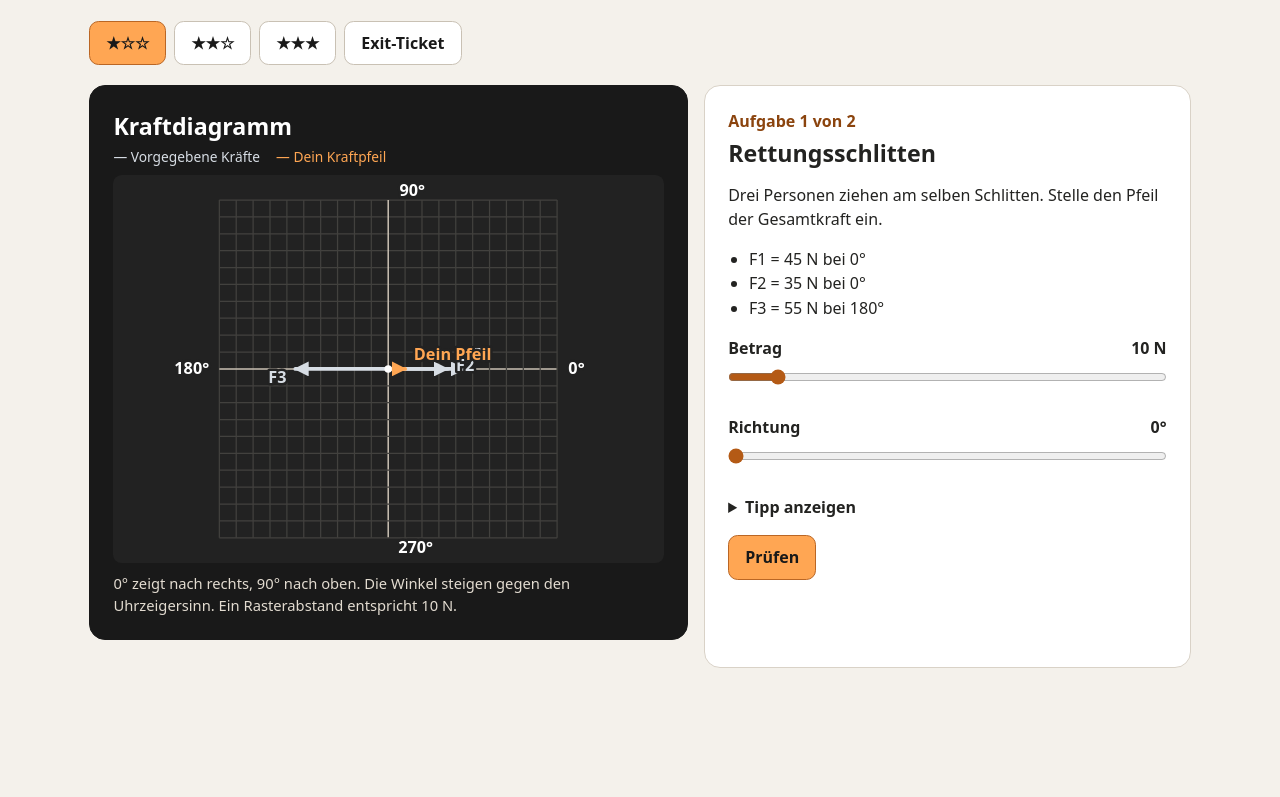
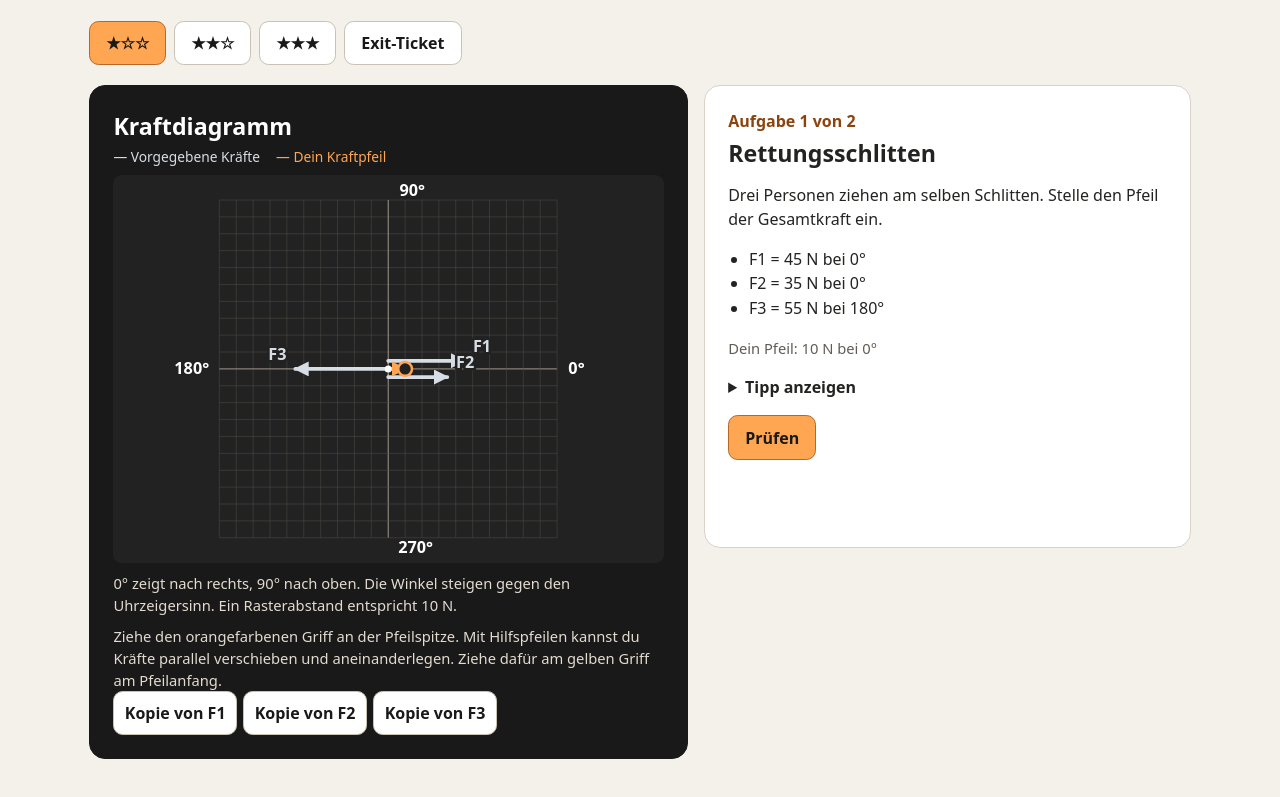
Before and after one commit to kk4j2mtznj-code/Lernseiten, a plain HTML site: page kraftaddition/index.html in a window 1280 px wide. Shown: the part 195-992 px from the top of the page. Before the commit the page ends 911 px from the top, so only its background shows below. Drawn offline with Linux system fonts and the light colour scheme.

Commit message:
Kraftaddition mit ziehbarer Pfeilspitze und zeichnerischen Hilfspfeilen

```diff
--- a/kraftaddition/index.html
+++ b/kraftaddition/index.html
@@ -10,8 +10,8 @@
 *{box-sizing:border-box}body{margin:0}a{color:inherit}header{background:var(--ink);color:#fff}header div{max-width:1140px;margin:auto;padding:1rem 1.2rem;display:flex;justify-content:space-between;gap:1rem;align-items:center}header a{color:var(--orange)}
 main{max-width:1140px;margin:auto;padding:clamp(1rem,3vw,2rem) 1.2rem 3rem}.intro{padding:.5rem 0 1.2rem}h1{font-size:clamp(2rem,5vw,3.5rem);line-height:1.03;letter-spacing:-.045em;margin:.3rem 0 .75rem}p{line-height:1.5}.intro p{margin:.25rem 0;color:var(--muted)}.levels{display:flex;flex-wrap:wrap;gap:.5rem;margin:0 0 1.2rem}button{font:inherit;font-weight:700;border:1px solid #c9c1b4;background:#fff;border-radius:.6rem;padding:.65rem 1rem;min-height:44px;cursor:pointer;color:var(--ink)}button[aria-pressed=true],.primary{background:var(--orange);border-color:#ba6624}button:disabled{opacity:.5;cursor:default}button:focus-visible,a:focus-visible,input:focus-visible,summary:focus-visible{outline:3px solid #864300;outline-offset:3px}
 .workspace{display:grid;grid-template-columns:1.23fr 1fr;gap:1rem;align-items:start}.card{background:#fff;border:1px solid #d9d2c7;border-radius:1rem;padding:clamp(.9rem,2vw,1.45rem)}.dark{background:var(--ink);color:#fff;border-color:var(--ink)}.dark p{color:#e2dbd0;margin:.55rem 0 0}h2{font-size:1.45rem;margin:.25rem 0 .5rem;line-height:1.15}h3{margin:0}.small{font-size:.92rem;color:var(--muted)}.dark .small{color:#e2dbd0}.label{font-weight:700;color:#8b440e;margin:0 0 .45rem}.legend{display:flex;gap:1rem;flex-wrap:wrap;font-size:.86rem}.fixed{color:#d7dde4}.answer{color:var(--orange)}
-svg{display:block;width:100%;max-height:390px;margin:.55rem auto;background:#222;border-radius:.55rem}.grid{stroke:#42413e;stroke-width:1}.axis{stroke:#cac1b3;stroke-width:1.2}.arrow{stroke-width:3;stroke-linecap:round}.diagram-label{font:700 13px system-ui;paint-order:stroke;stroke:#222;stroke-width:4px;stroke-linejoin:round}
-label.range{display:flex;justify-content:space-between;gap:1rem;font-weight:700;margin-top:1rem}input[type=range]{width:100%;min-height:36px;accent-color:#b45a15;margin:0}.actions{display:flex;gap:.5rem;flex-wrap:wrap;margin-top:1rem}details{margin-top:1rem;line-height:1.5}summary{cursor:pointer;font-weight:700}#feedback{min-height:3em;margin-bottom:0}#feedback.good{color:#22613c}#feedback.bad{color:#862b1b}[hidden]{display:none!important}.forces{line-height:1.55;margin-top:.5rem;padding-left:1.3rem}.result{white-space:pre-line}@media(max-width:750px){.workspace{grid-template-columns:1fr}}@media(prefers-reduced-motion:no-preference){button:hover:not(:disabled){filter:brightness(.94)}}
+svg{display:block;width:100%;max-height:390px;margin:.55rem auto;background:#222;border-radius:.55rem}.arrow{stroke-width:3;stroke-linecap:round}.diagram-label{font:700 13px system-ui;paint-order:stroke;stroke:#222;stroke-width:4px;stroke-linejoin:round}
+#diagram{touch-action:none;user-select:none}.grid{stroke:#514e47;stroke-width:.4}.axis{stroke:#aaa092;stroke-width:.75}.handle{cursor:grab;outline:none}.handle:active{cursor:grabbing}.handle:focus-visible .visible-handle{stroke:#fff;stroke-width:2.5}.tools{display:flex;flex-wrap:wrap;gap:.4rem}.tools button{padding:.4rem .65rem;color:var(--ink)}#measurement{font-variant-numeric:tabular-nums}.construction{stroke-dasharray:5 3}.actions{display:flex;gap:.5rem;flex-wrap:wrap;margin-top:1rem}details{margin-top:1rem;line-height:1.5}summary{cursor:pointer;font-weight:700}#feedback{min-height:3em;margin-bottom:0}#feedback.good{color:#22613c}#feedback.bad{color:#862b1b}[hidden]{display:none!important}.forces{line-height:1.55;margin-top:.5rem;padding-left:1.3rem}.result{white-space:pre-line}@media(max-width:750px){.workspace{grid-template-columns:1fr}}@media(prefers-reduced-motion:no-preference){button:hover:not(:disabled){filter:brightness(.94)}}
 </style>
 </head>
 <body>
@@ -28,17 +28,20 @@ label.range{display:flex;justify-content:space-between;gap:1rem;font-weight:700;
 <section class="card dark" aria-labelledby="diagram-title">
 <h2 id="diagram-title">Kraftdiagramm</h2>
 <div class="legend"><span class="fixed">— Vorgegebene Kräfte</span><span class="answer">— Dein Kraftpfeil</span></div>
-<svg id="diagram" viewBox="0 0 440 310" role="img" aria-label="Koordinatensystem mit gemeinsamem Angriffspunkt">
-<defs><marker id="fixedTip" viewBox="0 0 9 9" refX="8" refY="4.5" markerWidth="4" markerHeight="4" orient="auto"><path d="M0 0L9 4.5 0 9Z" fill="#d7dde4"/></marker><marker id="answerTip" viewBox="0 0 9 9" refX="8" refY="4.5" markerWidth="4" markerHeight="4" orient="auto"><path d="M0 0L9 4.5 0 9Z" fill="#ffa653"/></marker></defs>
-<g id="grid"></g><g id="vectors"></g>
+<svg id="diagram" viewBox="0 0 440 310" role="group" aria-label="Koordinatensystem mit gemeinsamem Angriffspunkt">
+<defs><marker id="fixedTip" viewBox="0 0 9 9" refX="8" refY="4.5" markerWidth="4" markerHeight="4" orient="auto"><path d="M0 0L9 4.5 0 9Z" fill="#d7dde4"/></marker><marker id="answerTip" viewBox="0 0 9 9" refX="8" refY="4.5" markerWidth="4" markerHeight="4" orient="auto"><path d="M0 0L9 4.5 0 9Z" fill="#ffa653"/></marker><marker id="helperTip" viewBox="0 0 9 9" refX="8" refY="4.5" markerWidth="4" markerHeight="4" orient="auto"><path d="M0 0L9 4.5 0 9Z" fill="#f4d47f"/></marker></defs>
+<g id="grid"></g><g id="vectors"></g><g id="handles"></g>
 </svg>
 <p class="small">0° zeigt nach rechts, 90° nach oben. Die Winkel steigen gegen den Uhrzeigersinn. Ein Rasterabstand entspricht 10 N.</p>
+<div id="drawing-tools">
+<p class="small">Ziehe den orangefarbenen Griff an der Pfeilspitze. Mit Hilfspfeilen kannst du Kräfte parallel verschieben und aneinanderlegen. Ziehe dafür am gelben Griff am Pfeilanfang.</p>
+<div class="tools" id="copy-buttons"></div>
+</div>
 </section>
 <section class="card" aria-labelledby="task-title">
 <p class="label" id="progress"></p><h2 id="task-title"></h2><p id="prompt"></p><ul class="forces" id="forces"></ul>
 <div id="controls">
-<label class="range" for="amount">Betrag <output id="amount-value" for="amount"></output></label><input id="amount" type="range" min="0" max="100" value="25" step="1">
-<label class="range" for="angle">Richtung <output id="angle-value" for="angle"></output></label><input id="angle" type="range" min="0" max="359" value="0" step="1">
+<p id="measurement" class="small"></p>
 </div>
 <details id="help"><summary>Tipp anzeigen</summary><p id="hint"></p></details>
 <div class="actions"><button class="primary" id="check">Prüfen</button><button id="next" hidden>Weiter</button></div>
@@ -54,12 +57,12 @@ const tasks = [
   {name:'Seilwinde am Hang', prompt:'Eine Winde zieht die Last am Hang hinauf. Zwei Kräfte ziehen entlang des Hangs hinab. Stelle die Gesamtkraft ein.', vectors:[[70,30],[45,210],[25,210]], hint:'30° und 210° sind entgegengesetzte Richtungen. Bei 0 N spielt die Richtung keine Rolle.'}
  ],
  [
-  {name:'Zwei Schlepper', prompt:'Die Schlepper ziehen das Schiff unter einem Winkel von 60°. Stelle die Gesamtkraft ein.', vectors:[[40,0],[40,60]], hint:'Bei zwei gleich großen Kräften liegt die Gesamtkraft genau zwischen den Pfeilen. Ergänze auf Papier ein Kräfteparallelogramm.'},
-  {name:'Suchroboter', prompt:'Zwei gespannte Seile ziehen den Roboter in unterschiedliche Richtungen. Stelle die Gesamtkraft ein.', vectors:[[40,0],[30,90]], hint:'Ergänze ein Rechteck. Seine Diagonale ist der Pfeil der Gesamtkraft.'}
+  {name:'Zwei Schlepper', prompt:'Die Schlepper ziehen das Schiff unter einem Winkel von 60°. Stelle die Gesamtkraft ein.', vectors:[[40,0],[40,60]], hint:'Bei zwei gleich großen Kräften liegt die Gesamtkraft genau zwischen den Pfeilen. Verschiebe Kopien der Kräfte parallel an die jeweils andere Spitze, um ein Kräfteparallelogramm zu zeichnen.'},
+  {name:'Suchroboter', prompt:'Zwei gespannte Seile ziehen den Roboter in unterschiedliche Richtungen. Stelle die Gesamtkraft ein.', vectors:[[40,0],[30,90]], hint:'Lege die Hilfspfeile an die jeweils andere Pfeilspitze. Die Diagonale des Rechtecks zeigt die Gesamtkraft.'}
  ],
  [
   {name:'Boje auf Position halten', prompt:'Zwei Seile ziehen an der Boje. Stelle die dritte Kraft so ein, dass die Gesamtkraft der drei Seile 0 N beträgt.', vectors:[[30,0],[40,90]], mode:'balance', hint:'Bestimme zuerst die Gesamtkraft der beiden sichtbaren Pfeile. Die dritte Kraft muss ihr genau entgegenwirken.'},
-  {name:'Bergung eines Boots', prompt:'Ein Schlepper zieht das Boot mit F₁. Beide Schlepper zusammen sollen das Boot mit 60 N nach rechts ziehen. Stelle die fehlende Kraft F₂ ein.', vectors:[[50,53]], mode:'target', target:[60,0], hint:'Die sichtbare Kraft zieht auch nach oben. Die fehlende Kraft muss diesen Anteil nach unten ausgleichen und den Rest nach rechts ergänzen.'}
+  {name:'Bergung eines Boots', prompt:'Ein Schlepper zieht das Boot mit F₁. Beide Schlepper zusammen sollen das Boot mit 60 N nach rechts ziehen. Stelle die fehlende Kraft F₂ ein.', vectors:[[50,53]], mode:'target', target:[60,0], hint:'Verbinde die Spitze von F₁ mit der Spitze der gestrichelten Zielkraft. Übertrage die Strecke parallel an den Angriffspunkt.'}
  ],
  [
   {name:'Kräfte auf einer Linie', prompt:'Stelle die Gesamtkraft ein.', vectors:[[65,180],[25,0],[15,0]]},
@@ -68,7 +71,7 @@ const tasks = [
  ]
 ];
 const byId = id => document.getElementById(id);
-const amount = byId('amount'), angle = byId('angle'), feedback = byId('feedback');
+const feedback = byId('feedback'), diagram = byId('diagram');
 const rad = degrees => degrees * Math.PI / 180;
 const xy = ([force, direction]) => [force * Math.cos(rad(direction)), force * Math.sin(rad(direction))];
 const normalize = degrees => (degrees + 360) % 360;
@@ -87,6 +90,7 @@ function element(parent, tag, attributes, label) {
   for (const [key,value] of Object.entries(attributes)) node.setAttribute(key,value);
   if (label) node.textContent = label;
   parent.append(node);
+  return node;
 }
 const grid = byId('grid');
 for (let i=-10;i<=10;i++) {
@@ -99,26 +103,131 @@ for (const [x,y,s] of [[364,159,'0°'],[229,17,'90°'],[49,159,'180°'],[228,302
 }
 let level=0, index=0, score=0, checked=false, completed=false;
 let task = tasks[0][0];
+const step = 10 * scale;
+let guess = [origin[0] + step, origin[1]];
+let copies = new Map();
+let drag = null;
+
+function endpoint(start, vector) {
+  const [x,y] = xy(vector);
+  return [start[0] + x*scale, start[1] - y*scale];
+}
+function distance(a,b) {
+  return Math.hypot(a[0]-b[0],a[1]-b[1]);
+}
+function vectorLayout() {
+  return task.vectors.map((v,i) => {
+    const matching = task.vectors.map((w,j) => w[1] === v[1] ? j : -1).filter(j => j >= 0);
+    const offset = (matching.indexOf(i) - (matching.length-1)/2)*13;
+    const start = [origin[0]+Math.sin(rad(v[1]))*offset, origin[1]+Math.cos(rad(v[1]))*offset];
+    return {start,end:endpoint(start,v)};
+  });
+}
 function paint() {
-  const guess=[Number(amount.value),Number(angle.value)];
-  byId('amount-value').textContent=guess[0]+' N';
-  byId('angle-value').textContent=guess[1]+'°';
-  amount.setAttribute('aria-valuetext',guess[0]+' Newton');
-  angle.setAttribute('aria-valuetext',guess[1]+' Grad');
-  const group=byId('vectors');
+  const group = byId('vectors'), handles = byId('handles');
   group.replaceChildren();
-  function draw(v,label,own=false,offset=0) {
-    const [x,y]=xy(v), endX=origin[0]+x*scale, endY=origin[1]-y*scale;
-    const color=own?'#ffa653':'#d7dde4';
-    if (v[0]) element(group,'line',{x1:origin[0],y1:origin[1],x2:endX,y2:endY,stroke:color,class:'arrow','marker-end':own?'url(#answerTip)':'url(#fixedTip)'});
-    const overlap = task.vectors.some(([n,w])=>own && w===v[1] && Math.abs(n-v[0])<12);
-    element(group,'text',{x:endX+(x<0?-7:7),y:Math.max(15,Math.min(300,endY-7+offset+(overlap?27:0))),fill:color,class:'diagram-label','text-anchor':x<0?'end':'start'},label);
+  for(const handle of Array.from(handles.children)){
+    if(handle.dataset.key !== 'answer' && !copies.has(Number(handle.dataset.key))) handle.remove();
   }
-  task.vectors.map((v,i)=>({v,i})).sort((a,b)=>b.v[0]-a.v[0]).forEach(({v,i})=>draw(v,'F'+(i+1),false,i*9));
-  draw(guess,'Dein Pfeil',true);
-  element(group,'circle',{cx:origin[0],cy:origin[1],r:3,fill:'#fff'});
-  byId('diagram').setAttribute('aria-label','Kraftdiagramm. '+task.vectors.map(([n,w],i)=>'F'+(i+1)+': '+n+' Newton bei '+w+' Grad').join('. ')+'. Dein Pfeil: '+guess[0]+' Newton bei '+guess[1]+' Grad.');
+  const color = {fixed:'#d7dde4',answer:'#ffa653',helper:'#f4d47f'};
+  function draw(start,end,style,label='',dashed=false,labelDy=-7) {
+    if(distance(start,end)>.3) element(group,'line',{x1:start[0],y1:start[1],x2:end[0],y2:end[1],stroke:color[style],class:'arrow'+(dashed?' construction':''),'marker-end':'url(#'+style+'Tip)'});
+    if(label) element(group,'text',{x:end[0]+(end[0]<start[0]?-7:7),y:end[1]+labelDy,fill:color[style],class:'diagram-label','text-anchor':end[0]<start[0]?'end':'start'},label);
+  }
+  function grip(key,position,label,stroke) {
+    let handle=Array.from(handles.children).find(node=>node.dataset.key===key);
+    if(!handle){
+      handle=element(handles,'g',{class:'handle',role:'group',tabindex:'0','aria-label':label});
+      handle.dataset.key=key;
+      element(handle,'circle',{r:19,fill:'transparent'});
+      element(handle,'circle',{r:5.5,fill:'#222',stroke,'stroke-width':2,class:'visible-handle','pointer-events':'none'});
+    }
+    handle.setAttribute('transform','translate('+position.join(' ')+')');
+    handle.setAttribute('tabindex',checked?'-1':'0');
+    handle.style.display=checked?'none':'';
+  }
+  const layout=vectorLayout();
+  layout.forEach(({start,end},i)=>{
+    if(distance(start,origin)>.3) element(group,'line',{x1:origin[0],y1:origin[1],x2:start[0],y2:start[1],stroke:'#aaa092','stroke-dasharray':'2 2'});
+    draw(start,end,'fixed','F'+(i+1));
+  });
+  if(task.target) draw(origin,endpoint(origin,task.target),'helper','Zielkraft',true,16);
+  for(const [i,start] of copies){
+    draw(start,endpoint(start,task.vectors[i]),'helper','',true);
+    grip(String(i),start,'Hilfspfeil zu F'+(i+1)+'. Mit den Pfeiltasten verschieben.',color.helper);
+  }
+  draw(origin,guess,'answer');
+  element(group,'circle',{cx:origin[0],cy:origin[1],r:2.8,fill:'#fff'});
+  grip('answer',guess,'Spitze des Antwortpfeils. Mit den Pfeiltasten verschieben.',color.answer);
+  // Keep the answer handle above the construction arrows at intersecting points.
+  const answer=Array.from(handles.children).find(node=>node.dataset.key==='answer');
+  if(!drag && handles.lastElementChild!==answer) handles.append(answer);
+  const n=distance(guess,origin)/scale;
+  const angle=normalize(Math.round(Math.atan2(origin[1]-guess[1],guess[0]-origin[0])*180/Math.PI));
+  byId('measurement').textContent='Dein Pfeil: '+Math.round(n)+' N'+(n>=.5?' bei '+angle+'°':'');
 }
+function resetDrawing() {
+  guess=[origin[0]+step,origin[1]];
+  copies.clear();
+  drag=null;
+  byId('drawing-tools').hidden=false;
+  byId('copy-buttons').replaceChildren(...task.vectors.map((v,i)=>{
+    const button=document.createElement('button');
+    button.textContent='Kopie von F'+(i+1);
+    button.setAttribute('aria-pressed','false');
+    button.addEventListener('click',()=>{
+      if(checked)return;
+      if(copies.has(i)) copies.delete(i);
+      else copies.set(i,[origin[0],origin[1]+44+i*25]);
+      button.setAttribute('aria-pressed',String(copies.has(i)));
+      paint();
+    });
+    return button;
+  }));
+}
+function place(key,point,snap) {
+  const [x,y]=point;
+  point=[Math.max(22,Math.min(418,x)),Math.max(20,Math.min(290,y))];
+  if(snap){
+    const anchors=[origin];
+    if(key!=='answer') anchors.push(...vectorLayout().map(({end})=>end));
+    for(const [i,start] of copies) if(String(i)!==key) anchors.push(endpoint(start,task.vectors[i]));
+    const closest=anchors.reduce((a,b)=>distance(point,b)<distance(point,a)?b:a);
+    if(distance(point,closest)<8) point=[...closest];
+  }
+  if(key==='answer')guess=point;
+  else copies.set(Number(key),point);
+  paint();
+}
+const positionOf=key=>key==='answer'?guess:copies.get(Number(key));
+function pointerPosition(event) {
+  return new DOMPoint(event.clientX,event.clientY).matrixTransform(diagram.getScreenCTM().inverse());
+}
+diagram.addEventListener('pointerdown',event=>{
+  const handle=event.target.closest('.handle');
+  if(checked||drag||!handle||event.button!==0)return;
+  const key=handle.dataset.key, [x,y]=positionOf(key), point=pointerPosition(event);
+  drag={id:event.pointerId,key,dx:x-point.x,dy:y-point.y};
+  diagram.setPointerCapture(event.pointerId);
+  event.preventDefault();
+});
+diagram.addEventListener('pointermove',event=>{
+  if(drag?.id!==event.pointerId)return;
+  const point=pointerPosition(event);
+  place(drag.key,[point.x+drag.dx,point.y+drag.dy],true);
+});
+for(const type of ['pointerup','pointercancel','lostpointercapture']) diagram.addEventListener(type,event=>{
+  if(drag?.id===event.pointerId)drag=null;
+});
+diagram.addEventListener('keydown',event=>{
+  const key=event.target.closest('.handle')?.dataset.key;
+  const directions={ArrowLeft:[-1,0],ArrowRight:[1,0],ArrowUp:[0,-1],ArrowDown:[0,1]};
+  const direction=directions[event.key];
+  if(checked||key===undefined||!direction)return;
+  event.preventDefault();
+  const [x,y]=positionOf(key), increment=event.shiftKey?step:scale;
+  place(key,[x+direction[0]*increment,y+direction[1]*increment],false);
+});
 function loadTask() {
   task=tasks[level][index];
   checked=completed=false;
@@ -136,9 +245,7 @@ function loadTask() {
     li.textContent='F'+(i+1)+' = '+n+' N bei '+w+'°';
     return li;
   }));
-  amount.disabled=angle.disabled=false;
-  amount.value=10;
-  angle.value=0;
+  resetDrawing();
   feedback.className='result';
   feedback.textContent=level===3?'Anonyme Selbstkontrolle. Dein Ergebnis erscheint am Ende.':'';
   paint();
@@ -147,9 +254,12 @@ function validate() {
   const [x,y]=solution(task);
   const expected=Math.hypot(x,y);
   const direction=normalize(Math.atan2(y,x)*180/Math.PI);
-  const distance=Math.abs(Number(angle.value)-direction);
-  const magnitudeOK=Math.abs(Number(amount.value)-expected) <= (expected<.001 ? .01 : level===0 ? .49 : 2);
-  const angleOK=expected<.001||Math.min(distance,360-distance)<=4;
+  const [gx,gy]=[(guess[0]-origin[0])/scale,(origin[1]-guess[1])/scale];
+  const n=Math.hypot(gx,gy);
+  const actualAngle=normalize(Math.atan2(gy,gx)*180/Math.PI);
+  const separation=Math.abs(actualAngle-direction);
+  const magnitudeOK=Math.abs(n-expected)<=3;
+  const angleOK=expected<.001||(n>0&&Math.min(separation,360-separation)<=6);
   const correct=magnitudeOK&&angleOK;
   return {correct,magnitudeOK,angleOK,expected,direction};
 }
@@ -163,7 +273,8 @@ byId('check').addEventListener('click',()=>{
   }
   checked=true;
   if(correct)score++;
-  amount.disabled=angle.disabled=true;
+  byId('drawing-tools').hidden=true;
+  paint();
   feedback.className=level===3?'result':'result good';
   const roundedAngle=normalize(Math.round(direction));
   feedback.textContent=level===3?'Antwort übernommen.':expected<.001?'Richtig. Die Kräfte gleichen sich aus.':'Richtig. Der Pfeil entspricht ungefähr '+Math.round(expected)+' N bei '+roundedAngle+'°.';
@@ -173,8 +284,8 @@ byId('check').addEventListener('click',()=>{
   byId('next').focus();
 });
 byId('next').addEventListener('click',()=>{
-  if(completed){restart();amount.focus();return;}
-  if(index+1<tasks[level].length){index++;loadTask();amount.focus();return;}
+  if(completed){restart();byId('handles').querySelector('[data-key=answer]').focus();return;}
+  if(index+1<tasks[level].length){index++;loadTask();byId('handles').querySelector('[data-key=answer]').focus();return;}
   byId('progress').textContent='Abgeschlossen';
   byId('task-title').textContent=level===3?'Dein Exit-Ticket':'Übung abgeschlossen';
   byId('prompt').textContent=score+' von '+tasks[level].length+' Aufgaben richtig.';
@@ -196,7 +307,6 @@ for(const button of document.querySelectorAll('[data-level]')){
     restart();
   });
 }
-for (const input of [amount,angle]) input.addEventListener('input',paint);
 loadTask();
 </script>
 </body>
```
